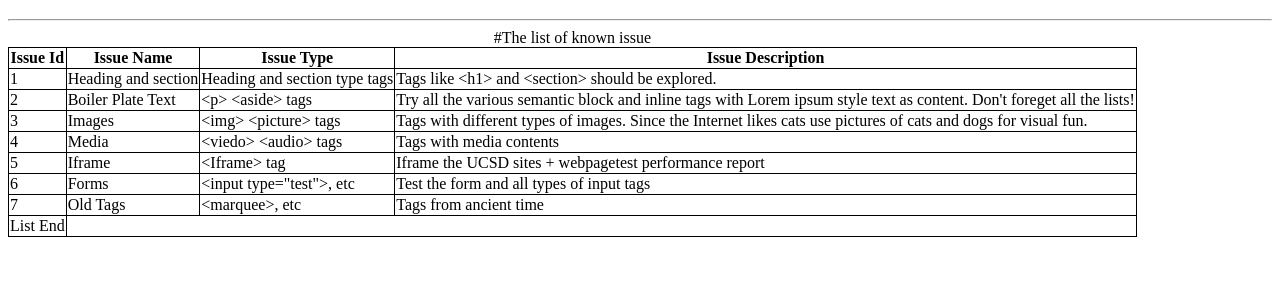
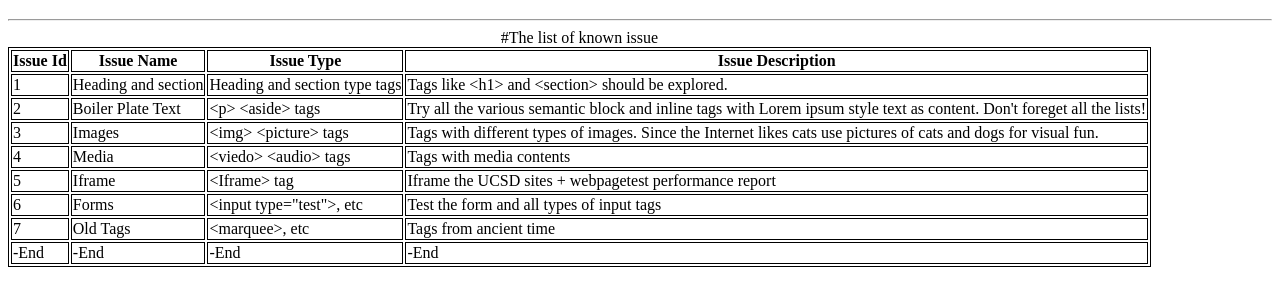
Before and after one commit to harryyizihan/cse134b_hw, a plain HTML site: page issuelist.html in a window 1280 px wide. Shown: the part 61-364 px from the top of the page. Drawn offline with Linux system fonts and the light colour scheme.

Commit message:
adding comment (tags include in the file), and fix some small issue

```diff
--- a/issuelist.html
+++ b/issuelist.html
@@ -1,3 +1,5 @@
+<!--This page includes the following elements: table, caption, colgroup, col, tbody,
+thead, tfoot, tr, td and th-->
 <!DOCTYPE html>
 <html lang="en">
 <head>
@@ -8,7 +10,6 @@
     <style>
         table, th, td {
             border: 1px solid black;
-            border-collapse: collapse;
         }
     </style>
 </head>
@@ -17,6 +18,7 @@
     <hr>
     <table>
         <caption>#The list of known issue</caption>
+        <colgroup> <col> <col> <col> <col>
         <thead>
             <tr>
                 <th>Issue Id</th>
@@ -25,11 +27,6 @@
                 <th>Issue Description</th>
             </tr>
         </thead>
-      <tfoot>
-          <tr>
-              <td>List End</td>
-          </tr>
-      </tfoot>
         <tbody>
             <tr>
                 <td>1</td>
@@ -74,6 +71,14 @@
                 <td>Tags from ancient time</td>
             </tr>
         </tbody>
+        <tfoot>
+            <tr>
+                <td>-End</td>
+                <td>-End</td>
+                <td>-End</td>
+                <td>-End</td>
+            </tr>
+        </tfoot>
     </table>
 </body>
 </html>
```
Also changed, not shown: boilerplate.html (+5 -0 lines), headings&sections.html (+2 -0 lines). Lines whose indentation alone changed are shown as unchanged.
